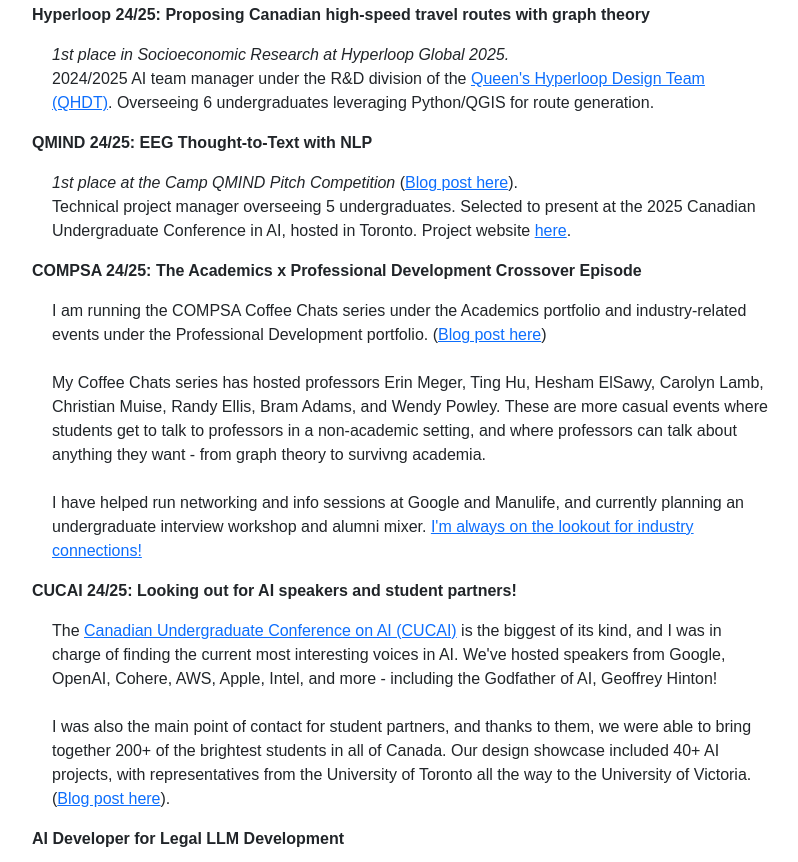
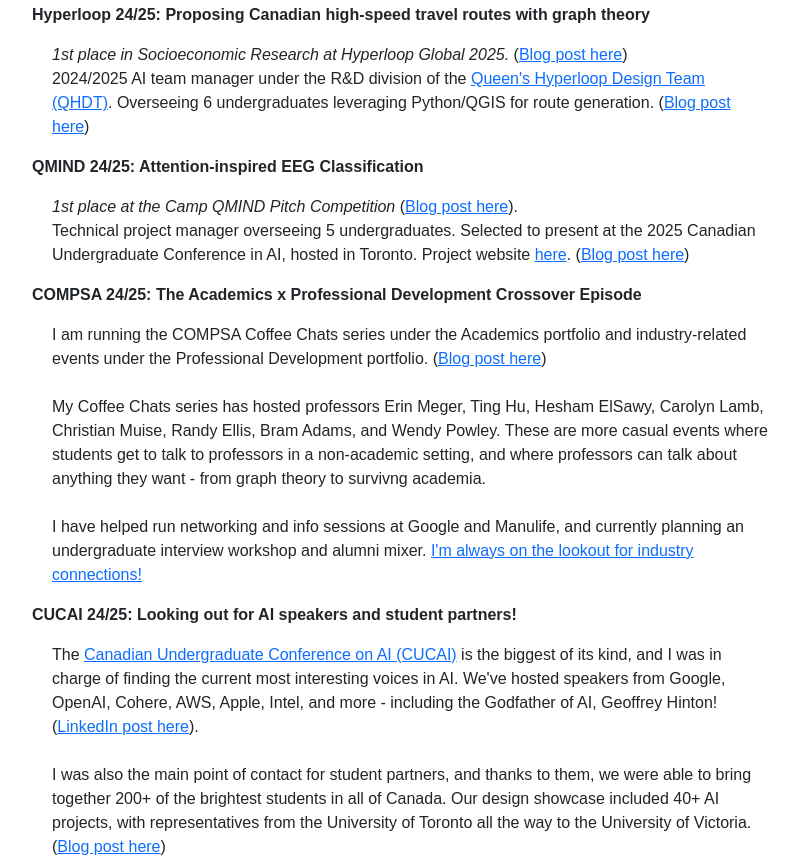
Before and after one commit to sunyshore/md-site, a website: page index.html in a window 1280 px wide. Shown: the part 2469-3331 px from the top of the page, without its empty margins (50-848 px from the left). Drawn offline with nearby package versions, Linux system fonts and the light colour scheme.

Commit message:
update front page links

```diff
--- a/index.html
+++ b/index.html
@@ -138,8 +138,8 @@
                 <h2>Other stuff I've done</h2>
                 <ul>
                     <li><A HREF="#masters">Looking for Master's programs</a>
-                    <li><A HREF="#hypl2425">Hyperloop 24/25: Optimizing travel routes with genetic algorithms</a>
-                    <li><A HREF="#qmind2425">QMIND 24/25: EEG Thought-to-Text with NLP</a>
+                    <li><A HREF="#hypl2425">Hyperloop 24/25: Proposing Canadian high-speed travel routes with graph theory</a>
+                    <li><A HREF="#qmind2425">QMIND 24/25: Attention-inspired EEG Classification</a>
                     <li><A HREF="#compsa2425">COMPSA 24/25: The Academics x Professional Development Crossover Episode</A>
                     <li><A HREF="#cucai2425">CUCAI 24/25: Looking out for AI speakers and student partners!</A>
                     <li><A HREF="#oj">AI Developer for Legal LLM Development</A>
@@ -172,14 +172,14 @@
 
                     <A NAME="hypl2425"></A>
                     <p><b>Hyperloop 24/25: Proposing Canadian high-speed travel routes with graph theory</b><p>
-                    <indent><i>1st place in Socioeconomic Research at Hyperloop Global 2025.</i><br>
-                    2024/2025 AI team manager under the R&D division of the <a href="https://www.queenshyperloop.ca/">Queen's Hyperloop Design Team (QHDT)</a>. Overseeing 6 undergraduates leveraging Python/QGIS for route generation.
+                    <indent><i>1st place in Socioeconomic Research at Hyperloop Global 2025.</i> (<a href="./articles/blog/2025_06_03_hg25.html">Blog post here</a>)<br>
+                    2024/2025 AI team manager under the R&D division of the <a href="https://www.queenshyperloop.ca/">Queen's Hyperloop Design Team (QHDT)</a>. Overseeing 6 undergraduates leveraging Python/QGIS for route generation. (<a href="./articles/blog/2025_07_19_ehw25.html">Blog post here</a>)
                     </indent>
 
                     <A NAME="qmind2425"></A>
-                    <p><b>QMIND 24/25: EEG Thought-to-Text with NLP</b><p>
+                    <p><b>QMIND 24/25: Attention-inspired EEG Classification</b><p>
                     <indent><i>1st place at the Camp QMIND Pitch Competition</i> (<a href="./articles/blog/2024_10_04_campqmind.html">Blog post here</a>).<br>
-                    Technical project manager overseeing 5 undergraduates. Selected to present at the 2025 Canadian Undergraduate Conference in AI, hosted in Toronto. Project website <a href="https://sunyshore.github.io/eeg/">here</a>.
+                    Technical project manager overseeing 5 undergraduates. Selected to present at the 2025 Canadian Undergraduate Conference in AI, hosted in Toronto. Project website <a href="https://sunyshore.github.io/eeg/">here</a>. (<a href="./articles/blog/2025_04_30_qmind25.html">Blog post here</a>)
                     </indent>
 
                     <A NAME="compsa2425"></A>
@@ -191,8 +191,8 @@
 
                     <A NAME="cucai2425"></A>
                     <p><b>CUCAI 24/25: Looking out for AI speakers and student partners!</b><p>
-                    <indent>The <a href="https://www.cucai.ca/">Canadian Undergraduate Conference on AI (CUCAI)</a> is the biggest of its kind, and I was in charge of finding the current most interesting voices in AI. We've hosted speakers from Google, OpenAI, Cohere, AWS, Apple, Intel, and more - including the Godfather of AI, Geoffrey Hinton!<br><br>
-                    I was also the main point of contact for student partners, and thanks to them, we were able to bring together 200+ of the brightest students in all of Canada. Our design showcase included 40+ AI projects, with representatives from the University of Toronto all the way to the University of Victoria. (<a href="https://www.linkedin.com/posts/activity-7305641404247035904-Gvzd?utm_source=share&utm_medium=member_desktop&rcm=ACoAACZLP80BHA7OUGRAdp26c54_aEgcC6slq-w">Blog post here</a>).
+                    <indent>The <a href="https://www.cucai.ca/">Canadian Undergraduate Conference on AI (CUCAI)</a> is the biggest of its kind, and I was in charge of finding the current most interesting voices in AI. We've hosted speakers from Google, OpenAI, Cohere, AWS, Apple, Intel, and more - including the Godfather of AI, Geoffrey Hinton! (<a href="https://www.linkedin.com/posts/activity-7305641404247035904-Gvzd?utm_source=share&utm_medium=member_desktop&rcm=ACoAACZLP80BHA7OUGRAdp26c54_aEgcC6slq-w">LinkedIn post here</a>).<br><br>
+                    I was also the main point of contact for student partners, and thanks to them, we were able to bring together 200+ of the brightest students in all of Canada. Our design showcase included 40+ AI projects, with representatives from the University of Toronto all the way to the University of Victoria. (<a href="./articles/blog/2025_03_09_cucai25.html">Blog post here</a>)
                     </indent>
 
                     <A NAME="oj"></A>
```
Also changed, not shown: articles/blog/2025_07_19_ehw25.html (+2 -2 lines).
